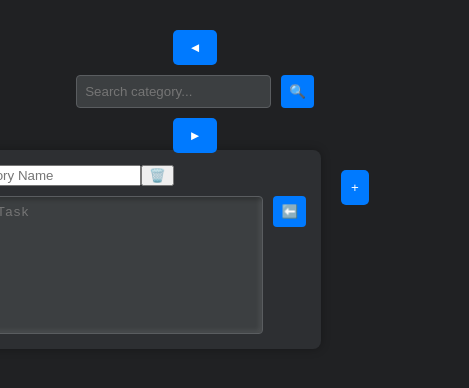
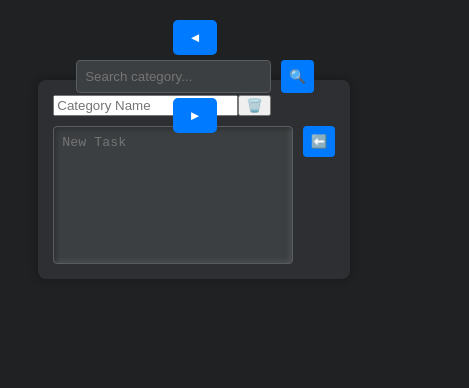
Before and after one commit to AndrewDul/Taskify, a React (Create React App) app: page / in a window 390 px wide. Shown: the top 388 px of the page, 469 px wide, since content can reach past the window. Built offline with nearby package versions, Linux system fonts and the light colour scheme.

Commit message:
Responsive

```diff
--- a/package.json
+++ b/package.json
@@ -11,7 +11,7 @@
   },
   "scripts": {
     "start": "react-scripts start",
-    "build": "react-scripts build",
+    "build": "set NODE_OPTIONS=--openssl-legacy-provider && react-scripts build",
     "predeploy": "npm run build",
     "deploy": "gh-pages -d build",
     "test": "react-scripts test",
--- a/src/styles.css
+++ b/src/styles.css
@@ -94,7 +94,7 @@ body {
   background: #2d2f32;
   padding: 15px;
   border-radius: 8px;
-  min-width: 350px;
+  min-width: 280px; /* Szerokość kategorii na desktopie */
   box-shadow: 0px 0px 10px rgba(0, 0, 0, 0.3);
 }
 
@@ -116,8 +116,8 @@ body {
   border-radius: 4px;
   resize: none;
   overflow-y: auto;
-  height: 120px; /* Ta sama wysokość */
-  width: 280px; /* Ta sama szerokość */
+  height: 120px; /* Wysokość pola tekstowego */
+  width: 280px; /* Szerokość pola tekstowego na desktopie */
   box-shadow: inset 2px 2px 5px rgba(0, 0, 0, 0.3),
     inset -2px -2px 5px rgba(255, 255, 255, 0.1);
 }
@@ -179,16 +179,24 @@ body {
 /* Responsywność */
 @media (max-width: 768px) {
   .top-bar {
-    flex-direction: column;
-    gap: 10px;
-    padding: 10px;
+    flex-direction: column; /* Przyciski i pasek wyszukiwania ułożone pionowo */
+    gap: 5px; /* Mniejsze odstępy */
   }
 
   .search-bar input {
-    max-width: 100%;
+    max-width: 100%; /* Pełna szerokość pola wyszukiwania */
   }
 
   .task-groups {
-    padding-top: 150px;
+    padding: 80px 10px 10px 10px; /* Mniejsze odstępy na urządzeniach mobilnych */
+  }
+
+  .task-group {
+    min-width: 90%; /* Szerokość kategorii na urządzeniach mobilnych */
+  }
+
+  .task-item textarea,
+  .task-input textarea {
+    width: 100%; /* Pełna szerokość pola tekstowego na urządzeniach mobilnych */
   }
 }
```
